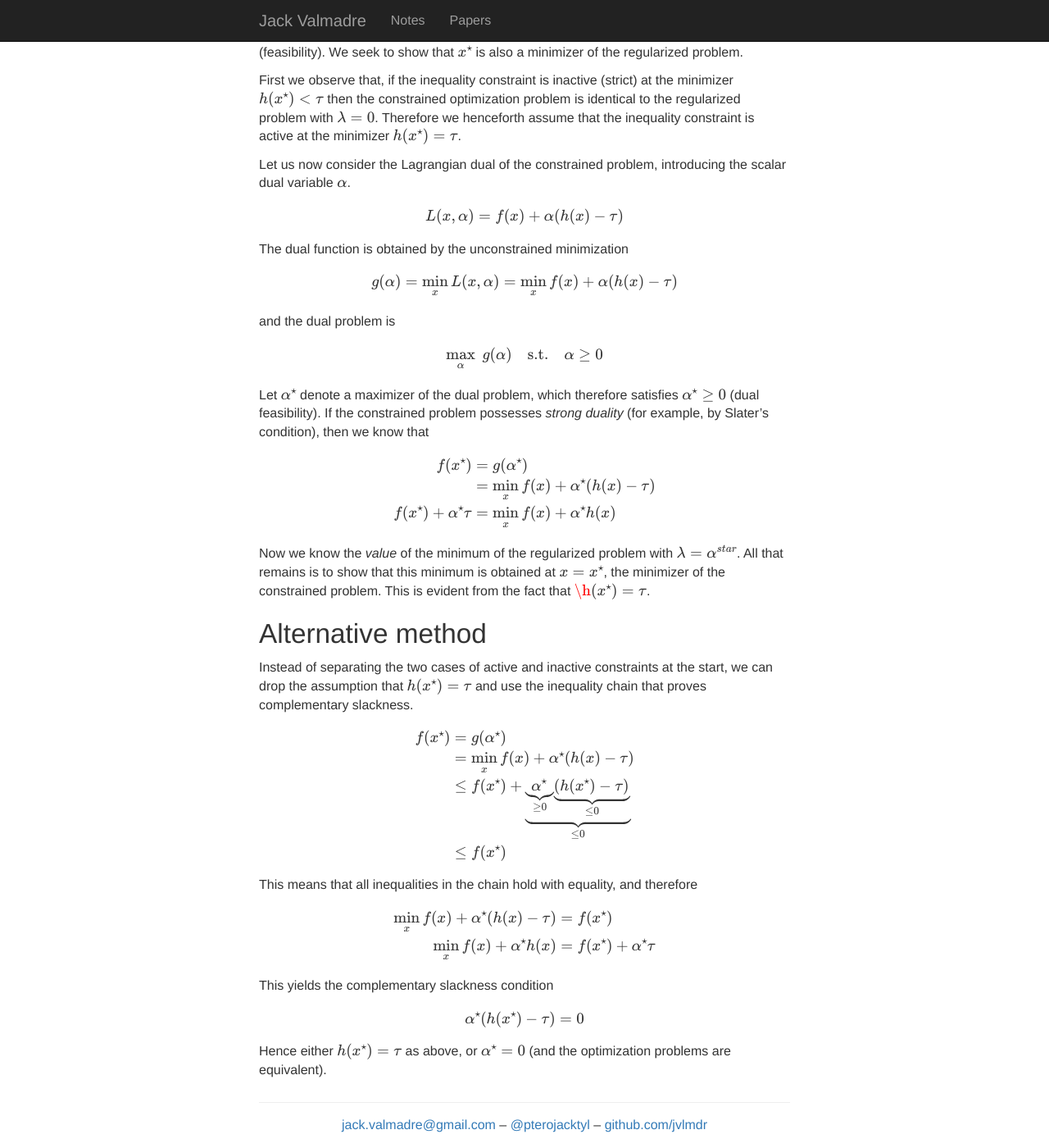
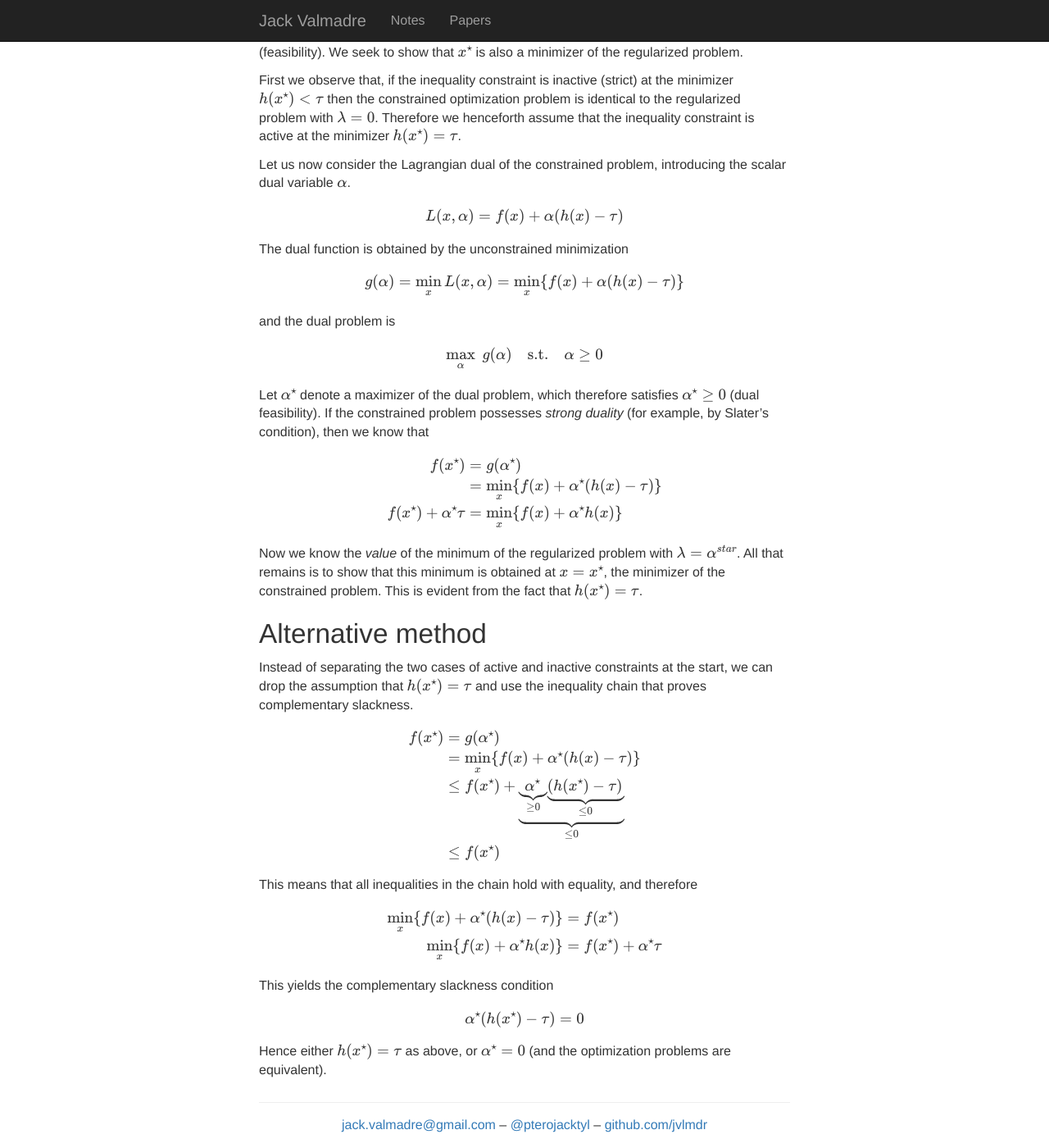
Before and after one commit to jvlmdr/jack.valmadre.net, a Jekyll site: the page built from notes/_posts/2019-02-28-constrain-regularize.md, in a window 1280 px wide and 1400 px high, scrolled down 571 px. Shown: the whole window at 82% size. Built offline with Jekyll 4.4.1, drawn with Linux system fonts in a browser that asks for light colours; nearby versions of some CDN libraries; formulas are drawn with MathJax 3.

Commit message:
Update 2019-02-28-constrain-regularize.md

```diff
--- a/notes/_posts/2019-02-28-constrain-regularize.md
+++ b/notes/_posts/2019-02-28-constrain-regularize.md
@@ -31,7 +31,7 @@ $$ L(x, \alpha) = f(x) + \alpha (h(x) - \tau) $$
 
 The dual function is obtained by the unconstrained minimization
 
-$$ g(\alpha) = \min_{x} L(x, \alpha) = \min_{x} f(x) + \alpha (h(x) - \tau) $$
+$$ g(\alpha) = \min_{x} L(x, \alpha) = \min_{x} \{ f(x) + \alpha (h(x) - \tau) \} $$
 
 and the dual problem is
 
@@ -42,13 +42,13 @@ If the constrained problem possesses _strong duality_ (for example, by Slater's
 
 $$ \begin{aligned}
 f(x^{\star}) & = g(\alpha^{\star}) \\
-& = \min_{x} f(x) + \alpha^{\star} (h(x) - \tau) \\
-f(x^{\star}) + \alpha^{\star} \tau & = \min_{x} f(x) + \alpha^{\star} h(x)
+& = \min_{x} \{ f(x) + \alpha^{\star} (h(x) - \tau) \} \\
+f(x^{\star}) + \alpha^{\star} \tau & = \min_{x} \{ f(x) + \alpha^{\star} h(x) \}
 \end{aligned} $$
 
 Now we know the _value_ of the minimum of the regularized problem with $\lambda = \alpha^{star}$.
 All that remains is to show that this minimum is obtained at $x = x^{\star}$, the minimizer of the constrained problem.
-This is evident from the fact that $\h(x^{\star}) = \tau$.
+This is evident from the fact that $h(x^{\star}) = \tau$.
 
 ## Alternative method
 
@@ -56,7 +56,7 @@ Instead of separating the two cases of active and inactive constraints at the st
 
 $$ \begin{aligned}
 f(x^{\star}) & = g(\alpha^{\star}) \\
-& = \min_{x} f(x) + \alpha^{\star} (h(x) - \tau) \\
+& = \min_{x} \{ f(x) + \alpha^{\star} (h(x) - \tau) \} \\
 & \le f(x^{\star}) + \underbrace{\underbrace{\alpha^{\star}}_{\ge 0} \underbrace{(h(x^{\star}) - \tau)}_{\le 0}}_{\le 0} \\
 & \le f(x^{\star})
 \end{aligned} $$
@@ -64,8 +64,8 @@ f(x^{\star}) & = g(\alpha^{\star}) \\
 This means that all inequalities in the chain hold with equality, and therefore
 
 $$ \begin{aligned}
-\min_{x} f(x) + \alpha^{\star} (h(x) - \tau) & = f(x^{\star}) \\
-\min_{x} f(x) + \alpha^{\star} h(x) & = f(x^{\star}) + \alpha^{\star} \tau
+\min_{x} \{ f(x) + \alpha^{\star} (h(x) - \tau) \} & = f(x^{\star}) \\
+\min_{x} \{ f(x) + \alpha^{\star} h(x) \} & = f(x^{\star}) + \alpha^{\star} \tau
 \end{aligned} $$
 
 This yields the complementary slackness condition
```
